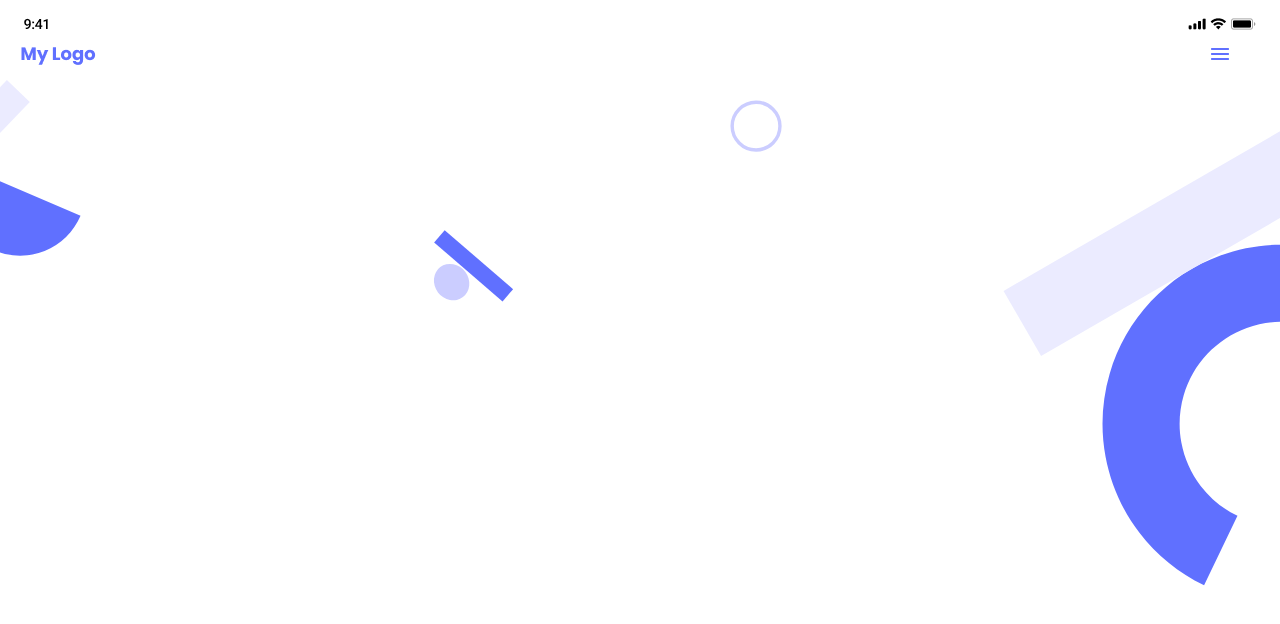
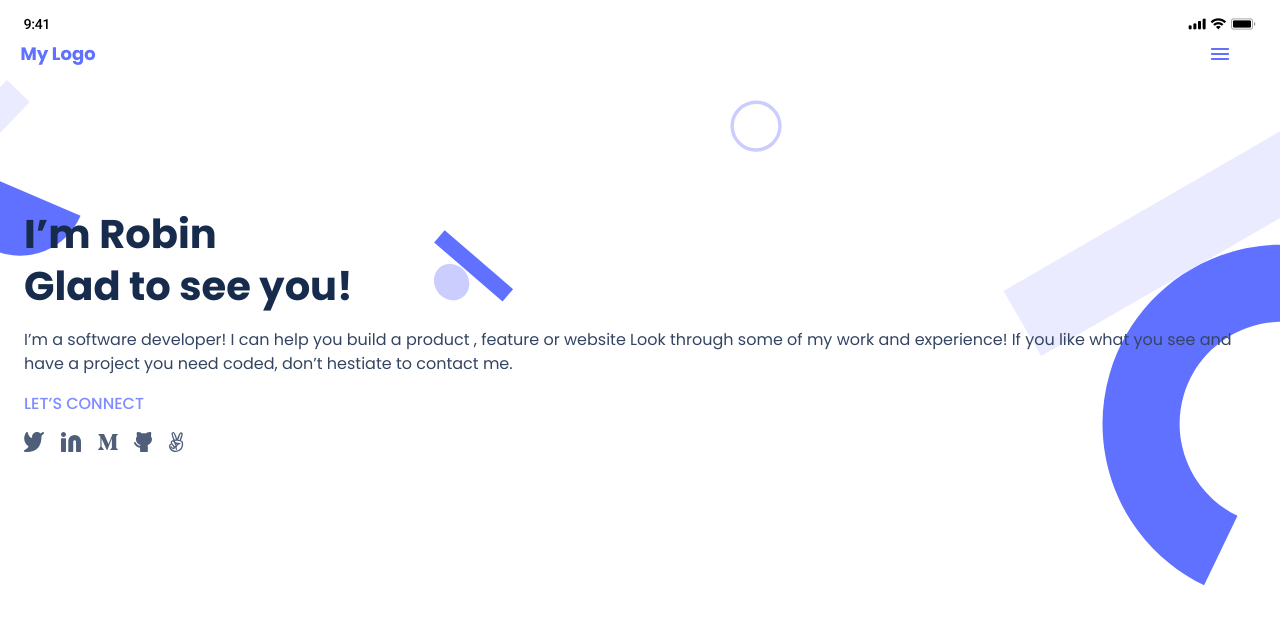
Before and after one commit to robinbenitezmora/Portfolio-Robin-Benitez, a website: page index.html in a window 1280 px wide. Drawn offline with Linux system fonts and the light colour scheme.

Commit message:
Create cover page by means html and css files, as a introduction of the portfolio

```diff
--- a/index.html
+++ b/index.html
@@ -20,5 +20,17 @@
       <a class="menu" href="#"><img src="./icons/hamburger.png" alt="hamburger menu"></a>
     </div>
   </header>
+  <section class="cover">
+    <h1>I’m Robin<br>Glad to see you!</h1>
+    <p>I’m a software developer! I can help you build a product , feature or website Look through some of my work and experience! If you like what you see and have a project you need coded, don’t hestiate to contact me.</p>
+    <h2 class="cover__subtitle">LET’S CONNECT</h2>
+    <ul class="cover__icons">
+      <li><a href="@MecanicoRobin"><img src="./icons/twitter.svg" alt="twitter"></a></li>
+      <li><a href="https://www.linkedin.com/in/robin-benitez-mora-manizales/"><img src="./icons/linkdin.svg" alt="linkedIn"></a></li>
+      <li><a href="#"><img src="./icons/media.svg" alt="media"></a></li>
+      <li><a href="https://github.com/robinbenitezmora"><img src="./icons/github.svg" alt="github"></a></li>
+      <li><a href="#"><img src="./icons/rabbit.svg" alt="rabbit"></a></li>
+    </ul>
+  </section>
 </body>
 </html>
--- a/style.css
+++ b/style.css
@@ -11,7 +11,7 @@ header {
   flex-direction: column;
   min-width: 100%;
   height: 6rem;
-  padding: 1rem 1.5rem;
+  padding: 1rem 0;
 }
 
 .header__status {
@@ -26,7 +26,6 @@ header {
   align-items: center;
 }
 
-
 .header__links .logo {
   margin-left: -1rem;
 }
@@ -40,4 +39,48 @@ body {
   background-repeat: no-repeat;
   background-size: cover;
   background-position-y: 5rem;
+  padding: 0 1.5rem;
 }
+
+.cover {
+  display: flex;
+  flex-direction: column;
+  width: 100%;
+  height: auto;
+  gap: 1rem;
+}
+
+h1 {
+  text-align: left;
+  margin-top: 7rem;
+  font-family: 'Poppins', sans-serif;
+  font-size: 2.5rem;
+  line-height: 52px;
+  align-items: center;
+  color: #172b4d;
+}
+
+p {
+  font-family: 'Poppins', sans-serif;
+  font-style: normal;
+  font-weight: 400;
+  font-size: 1rem;
+  line-height: 1.5rem;
+  color: #344563;
+}
+
+.cover__subtitle {
+  width: 8rem;
+  font-family: 'Poppins', sans-serif;
+  font-weight: 500;
+  font-size: 1rem;
+  line-height: 1.5rem;
+  color: #7f8cff;
+}
+
+.cover__icons {
+  display: flex;
+  width: 10rem;
+  justify-content: space-between;
+  align-items: center;
+}
```
Lines whose indentation alone changed are shown as unchanged.
